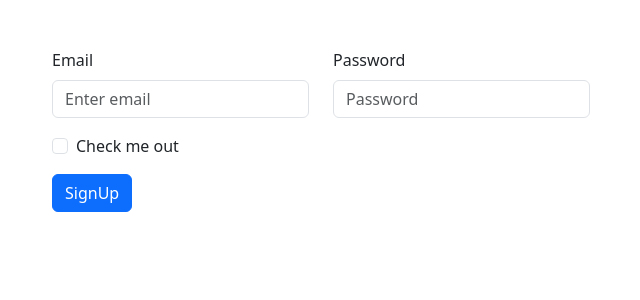
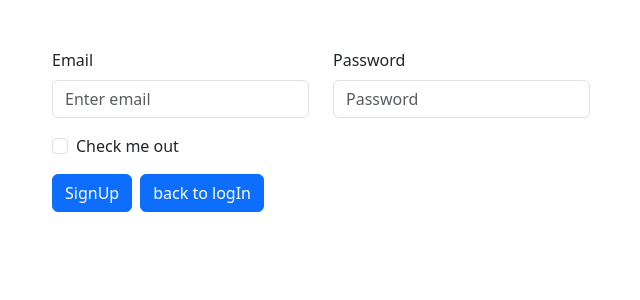
Before and after one commit to Mumtaz97gani/Tasflix, a React (Vite) app: page /signup in a window 1280 px wide. Shown: the top 300 px of the page, without its empty margins (319-959 px from the left). Built offline with nearby package versions, Linux system fonts and the light colour scheme.

Commit message:
Update SignUp.jsx

```diff
--- a/src/assets/Components/SignUp.jsx
+++ b/src/assets/Components/SignUp.jsx
@@ -4,6 +4,8 @@
 import Row from "react-bootstrap/Row";
 import { useState } from "react";
 import axios from "axios";
+import { Link } from "react-router-dom";
+Link
 function SignUp() {
   const [inputData, setInputData] = useState({ password: "", email: "" });
   function handleSubmit(event) {
@@ -46,6 +48,11 @@
         <Button variant="primary" type="submit">
           SignUp
         </Button>
+        <Link to="/">
+          <Button variant="primary" type="submit" className="ms-2">
+            back to logIn
+          </Button>
+        </Link>
       </Form>
     </div>
   );
```
